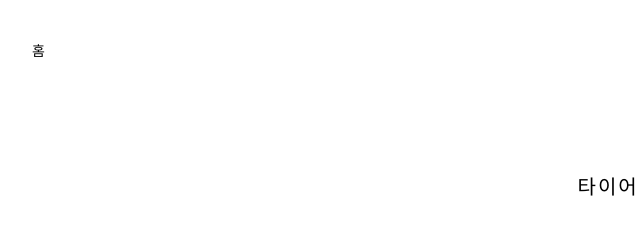
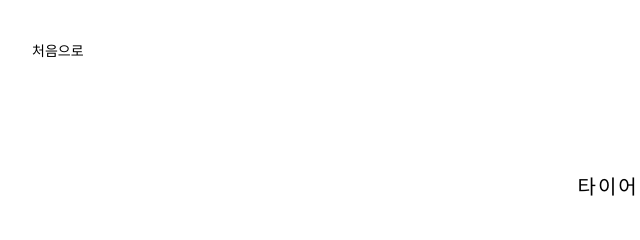
Before and after one commit to jung01052047848-hub/chaeeun111, a plain HTML site: page tp.html in a window 1280 px wide. Shown: the top 240 px of the page, 8-648 px from the left. Drawn offline with Linux system fonts and the light colour scheme.

Commit message:
Change back link text from '홈' to '처음으로'

```diff
--- a/tp.html
+++ b/tp.html
@@ -10,7 +10,7 @@
 
   <main class="detail-page">
 
-    <a href="index.html" class="back">홈</a>
+    <a href="index.html" class="back">처음으로</a>
 
     <h1 class="title">타이어 마크</h1>
 
```
